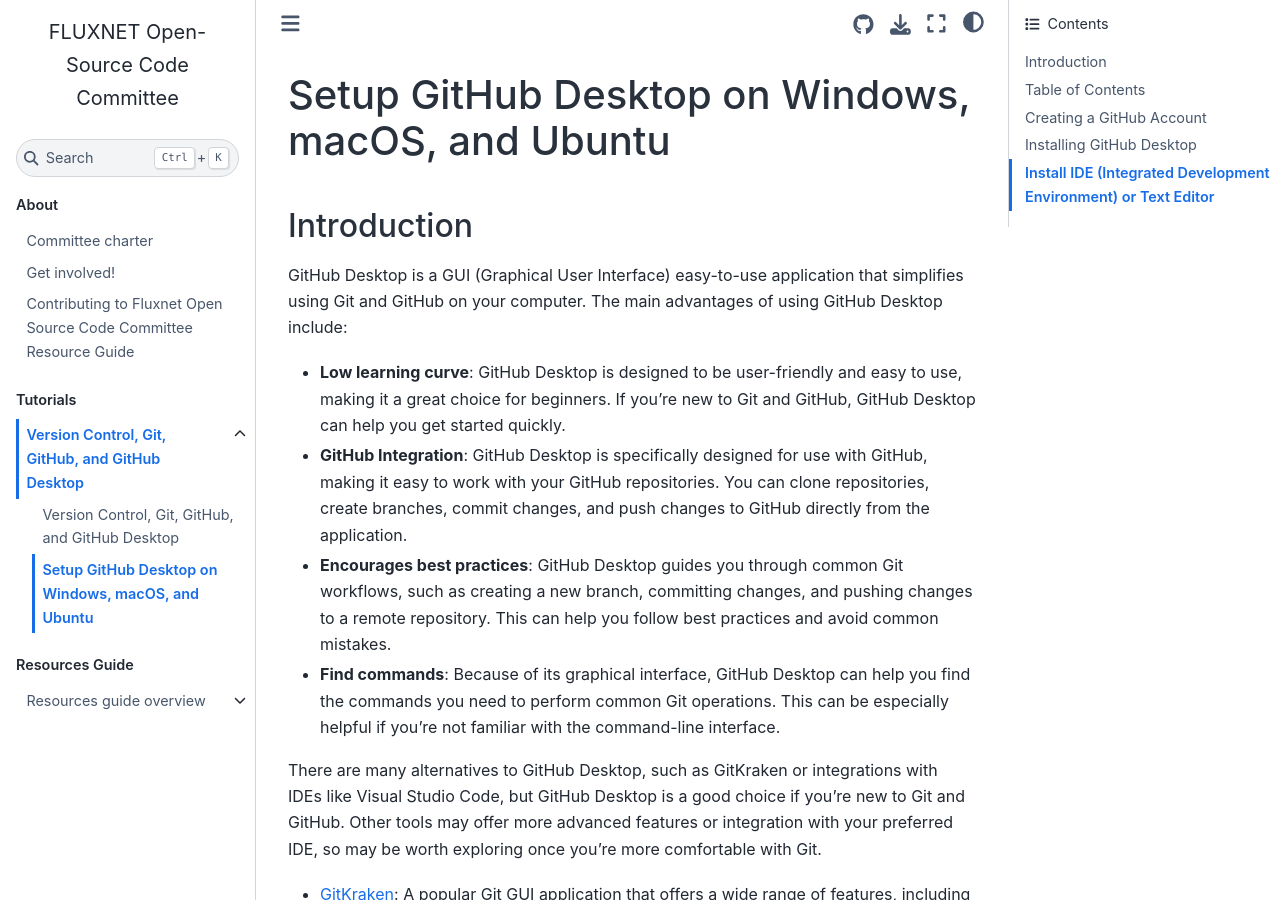
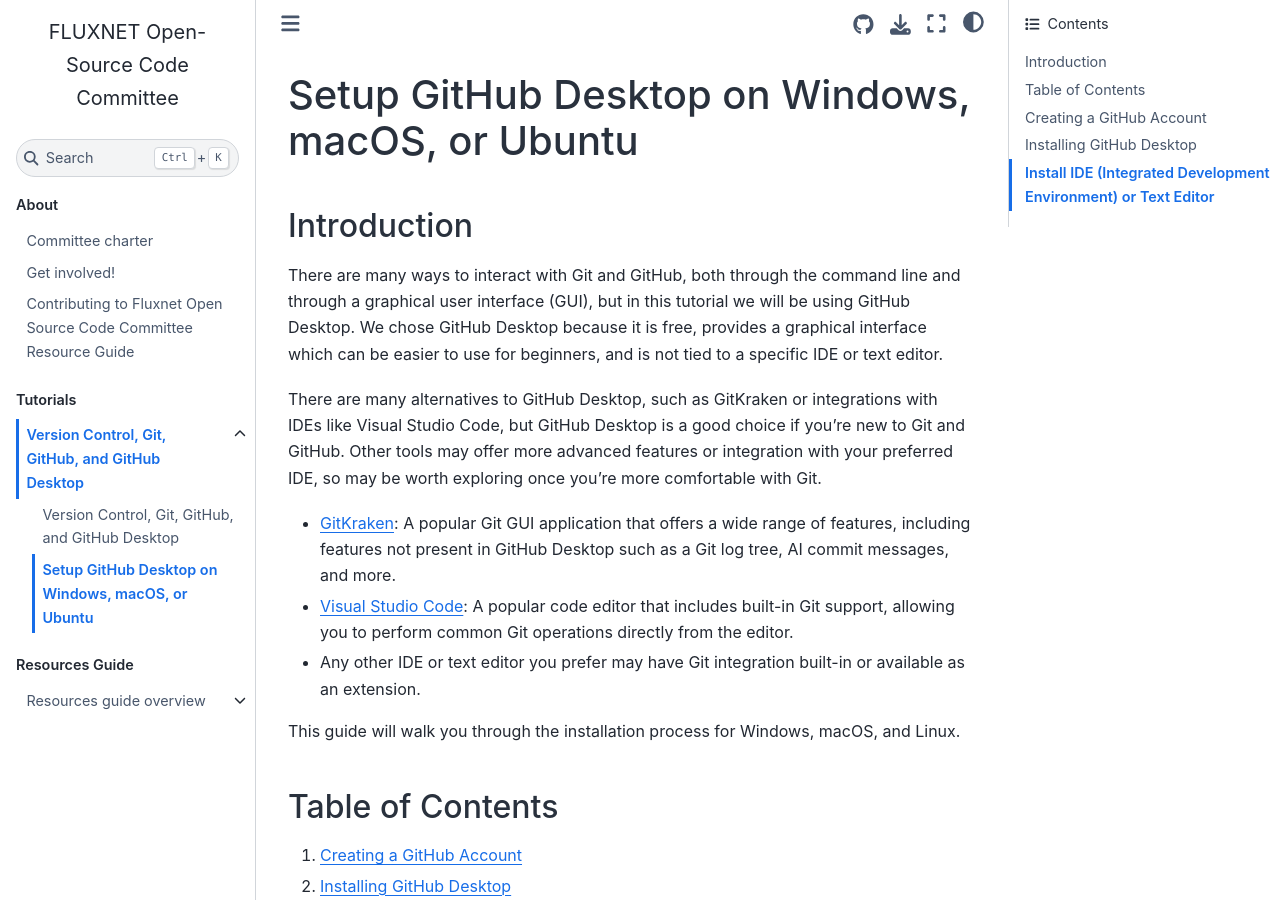
Before and after one commit to fluxnet-open-source/website, a Jupyter Book: the page built from tutorials/git/2-setup.md, in a window 1280 px wide and 900 px high. Built offline with Jupyter Book 1.0.4 settings and Sphinx 7.4.7 and the Sphinx Book theme 1.1.4, drawn with Linux system fonts in a browser that asks for light colours.

Commit message:
Shorten explanation of using GitHub Desktop

```diff
--- a/tutorials/git/2-setup.md
+++ b/tutorials/git/2-setup.md
@@ -1,13 +1,8 @@
-# Setup GitHub Desktop on Windows, macOS, and Ubuntu
+# Setup GitHub Desktop on Windows, macOS, or Ubuntu
 
 ## Introduction
 
-GitHub Desktop is a GUI (Graphical User Interface) easy-to-use application that simplifies using Git and GitHub on your computer. The main advantages of using GitHub Desktop include:
-
-- **Low learning curve**: GitHub Desktop is designed to be user-friendly and easy to use, making it a great choice for beginners. If you're new to Git and GitHub, GitHub Desktop can help you get started quickly.
-- **GitHub Integration**: GitHub Desktop is specifically designed for use with GitHub, making it easy to work with your GitHub repositories. You can clone repositories, create branches, commit changes, and push changes to GitHub directly from the application.
-- **Encourages best practices**: GitHub Desktop guides you through common Git workflows, such as creating a new branch, committing changes, and pushing changes to a remote repository. This can help you follow best practices and avoid common mistakes.
-- **Find commands**: Because of its graphical interface, GitHub Desktop can help you find the commands you need to perform common Git operations. This can be especially helpful if you're not familiar with the command-line interface.
+There are many ways to interact with Git and GitHub, both through the command line and through a graphical user interface (GUI), but in this tutorial we will be using GitHub Desktop. We chose GitHub Desktop because it is free, provides a graphical interface which can be easier to use for beginners, and is not tied to a specific IDE or text editor.
 
 There are many alternatives to GitHub Desktop, such as GitKraken or integrations with IDEs like Visual Studio Code, but GitHub Desktop is a good choice if you're new to Git and GitHub. Other tools may offer more advanced features or integration with your preferred IDE, so may be worth exploring once you're more comfortable with Git.
 
```
